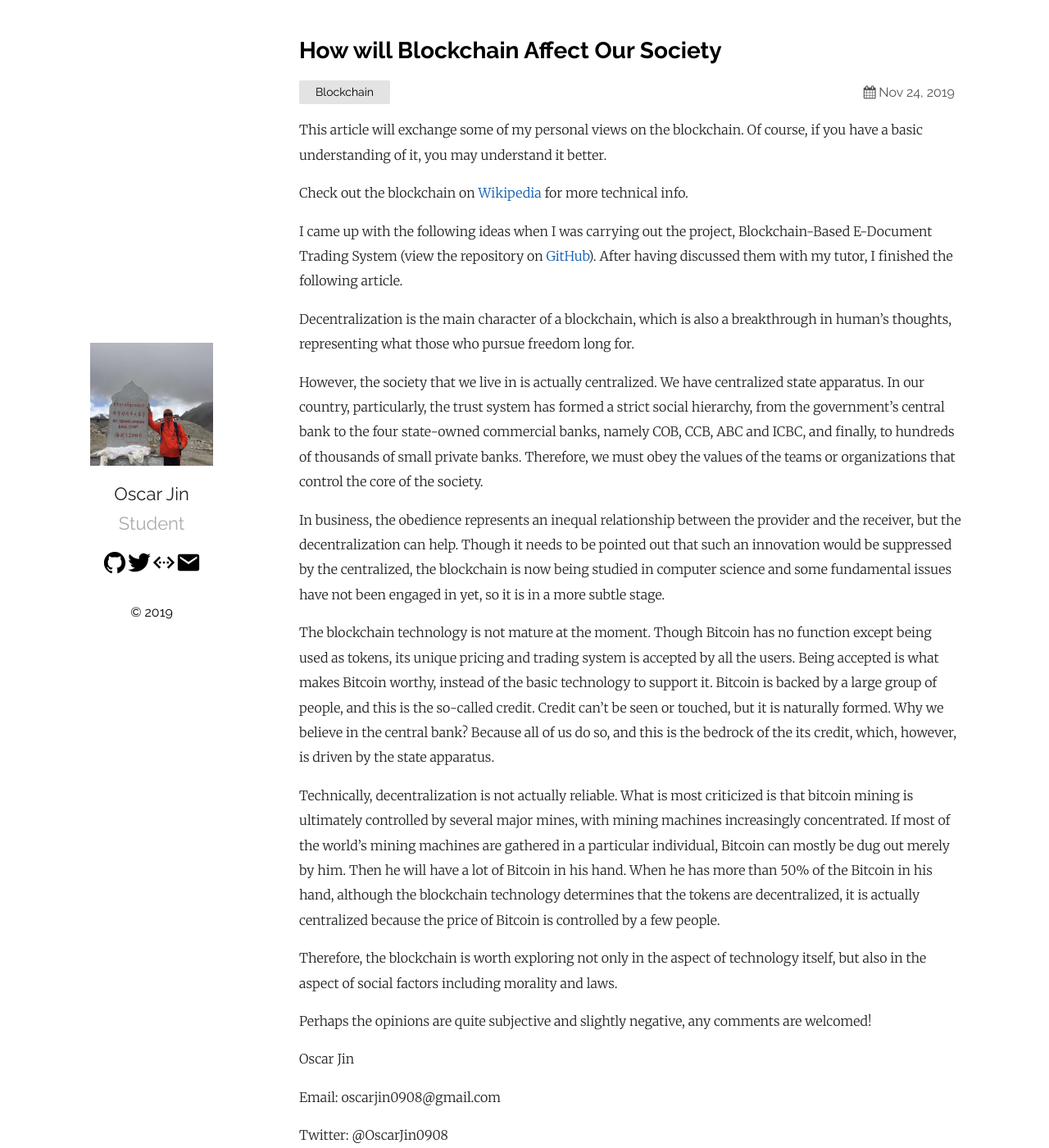
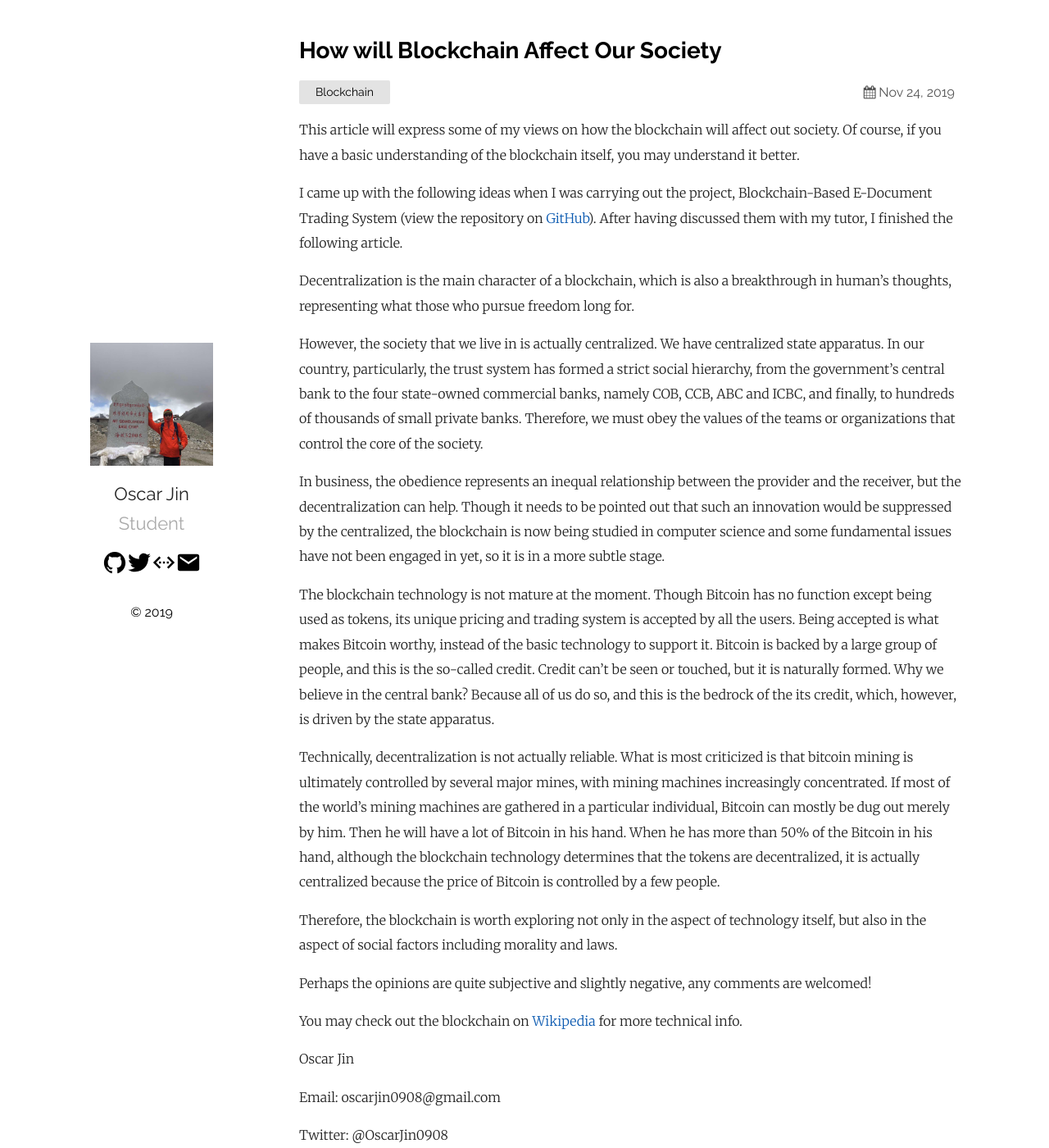
Before and after one commit to OscarJin/OscarJin.github.io, a Jekyll site: the page built from _posts/2019-11-24-how-will-blockchain-affect-our-society.markdown, in a window 1280 px wide and 1400 px high. Shown: the whole window at 82% size. Built offline with Jekyll 4.4.1, drawn with Linux system fonts in a browser that asks for light colours.

Commit message:
Update 2019-11-24-how-will-blockchain-affect-our-society.markdown

```diff
--- a/_posts/2019-11-24-how-will-blockchain-affect-our-society.markdown
+++ b/_posts/2019-11-24-how-will-blockchain-affect-our-society.markdown
@@ -4,9 +4,7 @@ title:  "How will Blockchain Affect Our Society"
 date:   2019-11-24 21:52:25 +0800
 categories: Blockchain
 ---
-This article will exchange some of my personal views on the blockchain. Of course, if you have a basic understanding of it, you may understand it better.
-
-Check out the blockchain on [Wikipedia][blockchain-wiki] for more technical info.
+This article will express some of my views on how the blockchain will affect out society. Of course, if you have a basic understanding of the blockchain itself, you may understand it better.
 
 I came up with the following ideas when I was carrying out the project, Blockchain-Based E-Document Trading System (view the repository on [GitHub][github]). After having discussed them with my tutor, I finished the following article.
 
@@ -24,6 +22,8 @@ Therefore, the blockchain is worth exploring not only in the aspect of technolog
 
 Perhaps the opinions are quite subjective and slightly negative, any comments are welcomed!
 
+You may check out the blockchain on [Wikipedia][blockchain-wiki] for more technical info.
+
 Oscar Jin
 
 Email: oscarjin0908@gmail.com
```
